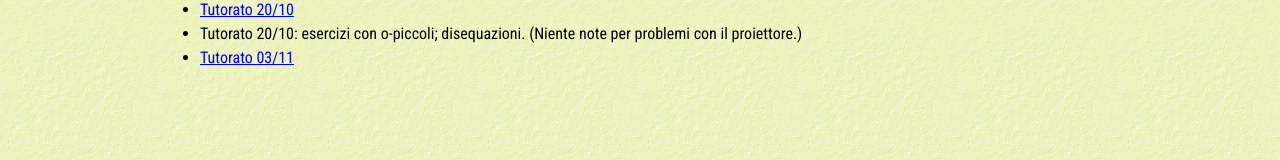
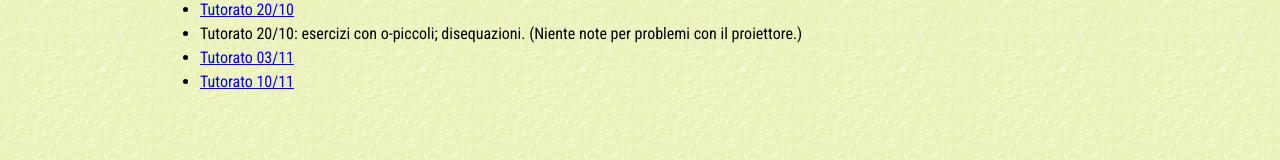
Before and after one commit to lorenzo-ferrari/lorenzo-ferrari.github.io, a plain HTML site: page tutor/analisi1/index.html in a window 1280 px wide. Shown: the part 455-615 px from the top of the page. Drawn offline with Linux system fonts and the light colour scheme.

Commit message:
add tutorato 10/11/2026

```diff
--- a/tutor/analisi1/index.html
+++ b/tutor/analisi1/index.html
@@ -39,6 +39,7 @@
 		<li><a href="tutorato_20_10.pdf">Tutorato 20/10</a></li>
 		<li>Tutorato 20/10: esercizi con o-piccoli; disequazioni. (Niente note per problemi con il proiettore.)</a></li>
 		<li><a href="tutorato_03_11.pdf">Tutorato 03/11</a></li>
+		<li><a href="tutorato_10_11.pdf">Tutorato 10/11</a></li>
 	</ul>
 </p>
 
```
Also changed, not shown: 1 other file.
